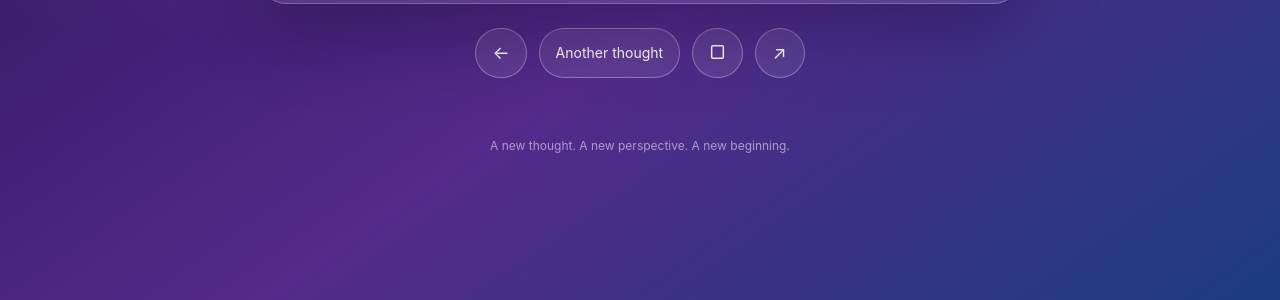
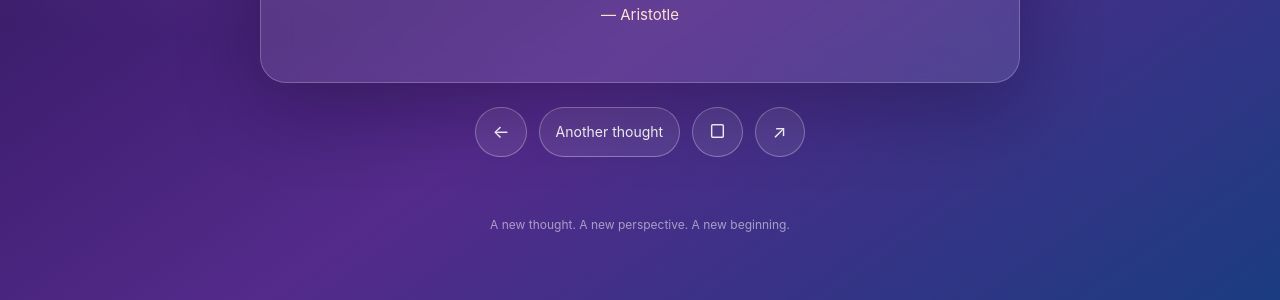
Before and after one commit to jjjoshy/jjjoshy.github.io, a plain HTML site: page today/index.html in a window 1280 px wide. Shown: the part 500-800 px from the top of the page. Drawn offline with Linux system fonts and the light colour scheme.

Commit message:
Fix Lumina script syntax error

```diff
--- a/today/index.html
+++ b/today/index.html
@@ -45,7 +45,7 @@ function next(){const choices=pool();if(!choices.length)return;let q=choices[Mat
 $('topic').addEventListener('change',e=>{topic=e.target.value;shown=[];position=-1;next()});$('random').addEventListener('click',next);$('prev').addEventListener('click',()=>{if(position>0){position--;show(shown[position])}});
 $('copy').addEventListener('click',async()=>{const text='“'+shown[position][1]+'” — '+shown[position][2];try{await navigator.clipboard.writeText(text);$('message').textContent='Quote copied.'}catch{$('message').textContent='Copy isn’t available in this browser.'}});
 $('share').addEventListener('click',async()=>{const q=shown[position],text='“'+q[1]+'” — '+q[2];try{if(navigator.share)await navigator.share({title:'Lumina inspiration',text});else{await navigator.clipboard.writeText(text);$('message').textContent='Quote copied to share.'}}catch{}});
-$('close').addEventListener('click',()=>{window.close();setTimeout(()=>{if(!window.closed)$('message').textContent='Your browser won’t let a webpage close itself. Close this tab, or swipe the app away from your recent apps.',300)});
+$('close').addEventListener('click',()=>{window.close();setTimeout(()=>{if(!window.closed)$('message').textContent='Your browser won’t let a webpage close itself. Close this tab, or swipe the app away from your recent apps.';},300);});
 if('serviceWorker'in navigator&&location.protocol!=='file:')navigator.serviceWorker.register('sw.js').catch(()=>{});
 next();
 </script>
```
